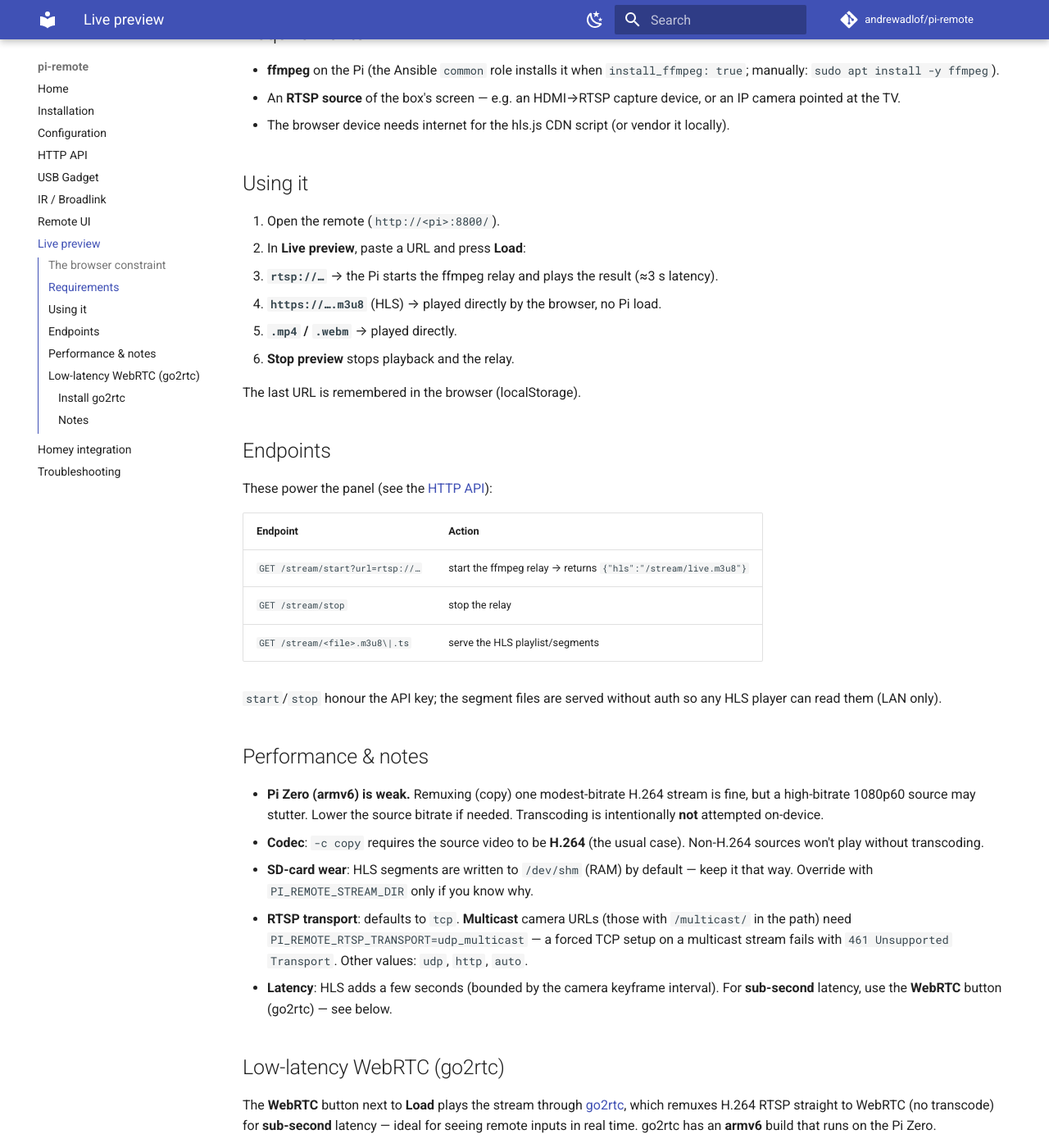
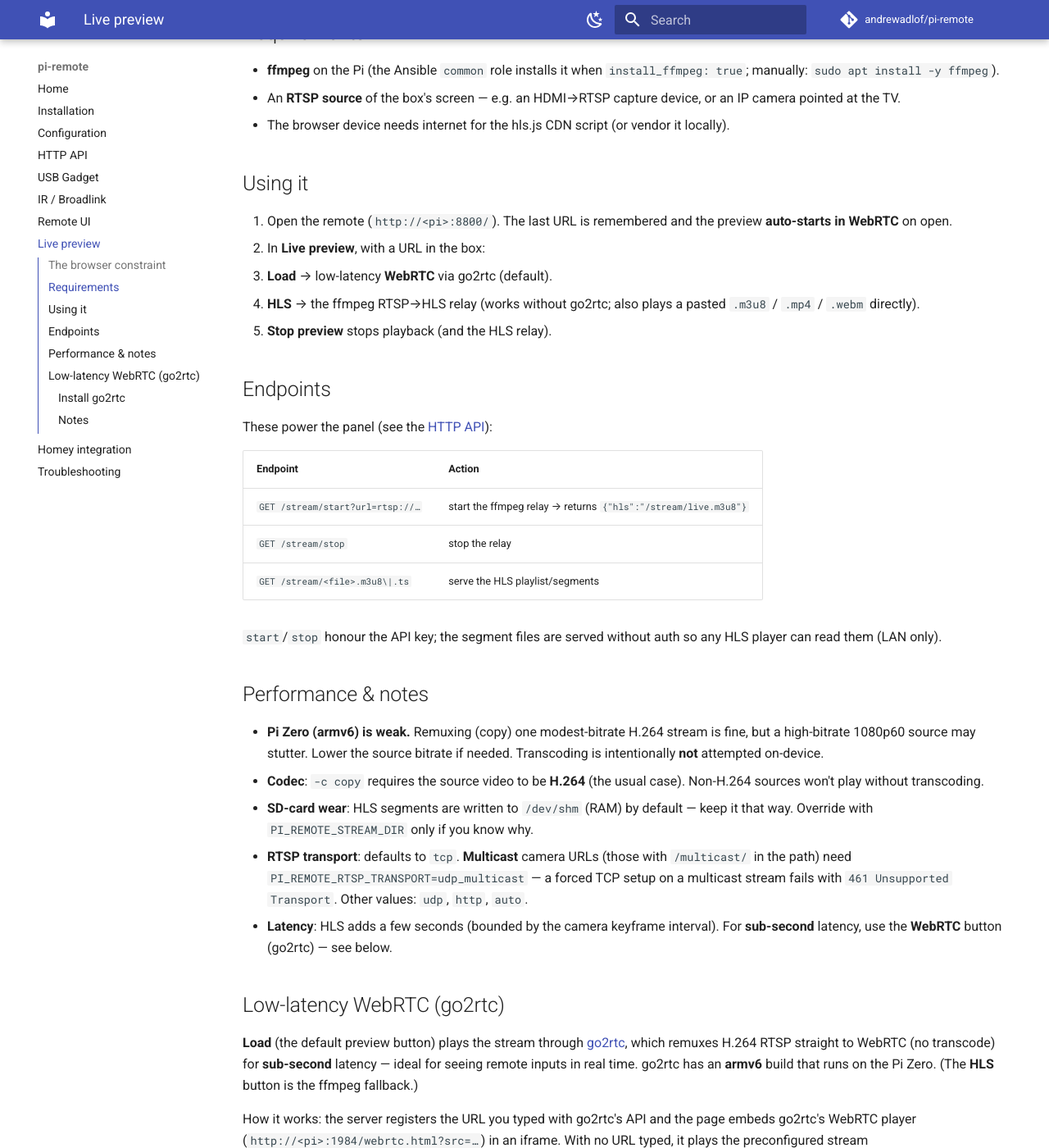
Before and after one commit to andrewadlof/pi-remote, an MkDocs documentation site: the page built from docs/preview.md, in a window 1280 px wide and 1400 px high, scrolled down 447 px. Shown: the whole window at 82% size. Built offline with MkDocs 1.6.1 and Material for MkDocs 9.7.7, drawn with Linux system fonts in a browser that asks for light colours; comment, search, counter and statistics services are not loaded.

Commit message:
feat(preview): default to WebRTC (Load=WebRTC, HLS secondary, auto-start)
Primary "Load" button now plays low-latency WebRTC via go2rtc; "HLS" is the
ffmpeg fallback. Preview auto-starts in WebRTC on page open using the
remembered URL. Docs updated.

Co-Authored-By: Claude Opus 4.8 <noreply@anthropic.com>

```diff
--- a/docs/preview.md
+++ b/docs/preview.md
@@ -26,15 +26,13 @@ RTSP source ──▶ ffmpeg (remux, copy) ──▶ HLS in /dev/shm ──▶ h
 
 ## Using it
 
-1. Open the remote (`http://<pi>:8800/`).
-2. In **Live preview**, paste a URL and press **Load**:
-   - **`rtsp://…`** → the Pi starts the ffmpeg relay and plays the result
-     (≈3 s latency).
-   - **`https://….m3u8`** (HLS) → played directly by the browser, no Pi load.
-   - **`.mp4` / `.webm`** → played directly.
-3. **Stop preview** stops playback and the relay.
-
-The last URL is remembered in the browser (localStorage).
+1. Open the remote (`http://<pi>:8800/`). The last URL is remembered and the
+   preview **auto-starts in WebRTC** on open.
+2. In **Live preview**, with a URL in the box:
+   - **Load** → low-latency **WebRTC** via go2rtc (default).
+   - **HLS** → the ffmpeg RTSP→HLS relay (works without go2rtc; also plays a
+     pasted `.m3u8` / `.mp4` / `.webm` directly).
+3. **Stop preview** stops playback (and the HLS relay).
 
 ## Endpoints
 
@@ -67,10 +65,11 @@ HLS player can read them (LAN only).
 
 ## Low-latency WebRTC (go2rtc)
 
-The **WebRTC** button next to **Load** plays the stream through
+**Load** (the default preview button) plays the stream through
 [go2rtc](https://github.com/AlexxIT/go2rtc), which remuxes H.264 RTSP straight to
 WebRTC (no transcode) for **sub-second** latency — ideal for seeing remote inputs
-in real time. go2rtc has an **armv6** build that runs on the Pi Zero.
+in real time. go2rtc has an **armv6** build that runs on the Pi Zero. (The **HLS**
+button is the ffmpeg fallback.)
 
 How it works: the server registers the URL you typed with go2rtc's API and the
 page embeds go2rtc's WebRTC player (`http://<pi>:1984/webrtc.html?src=…`) in an
--- a/src/remote.html
+++ b/src/remote.html
@@ -84,8 +84,8 @@
   <div class="lbl">Live preview</div>
   <div class="row">
     <input id="surl" placeholder="rtsp://…  or  https://….m3u8" autocapitalize="off" autocomplete="off" spellcheck="false">
-    <button onclick="loadStream()">Load</button>
-    <button class="sec" onclick="loadWebrtc()" title="Low-latency via go2rtc">WebRTC</button>
+    <button onclick="loadWebrtc()" title="Low-latency via go2rtc">Load</button>
+    <button class="sec" onclick="loadStream()" title="HLS fallback (ffmpeg)">HLS</button>
   </div>
   <video id="video" controls playsinline muted></video>
   <iframe id="wrtc" allow="autoplay;fullscreen" style="display:none;width:100%;aspect-ratio:16/9;border:0;border-radius:14px;background:#000;"></iframe>
```
Also changed, not shown: other parts of src/remote.html (+1 -1 lines).
